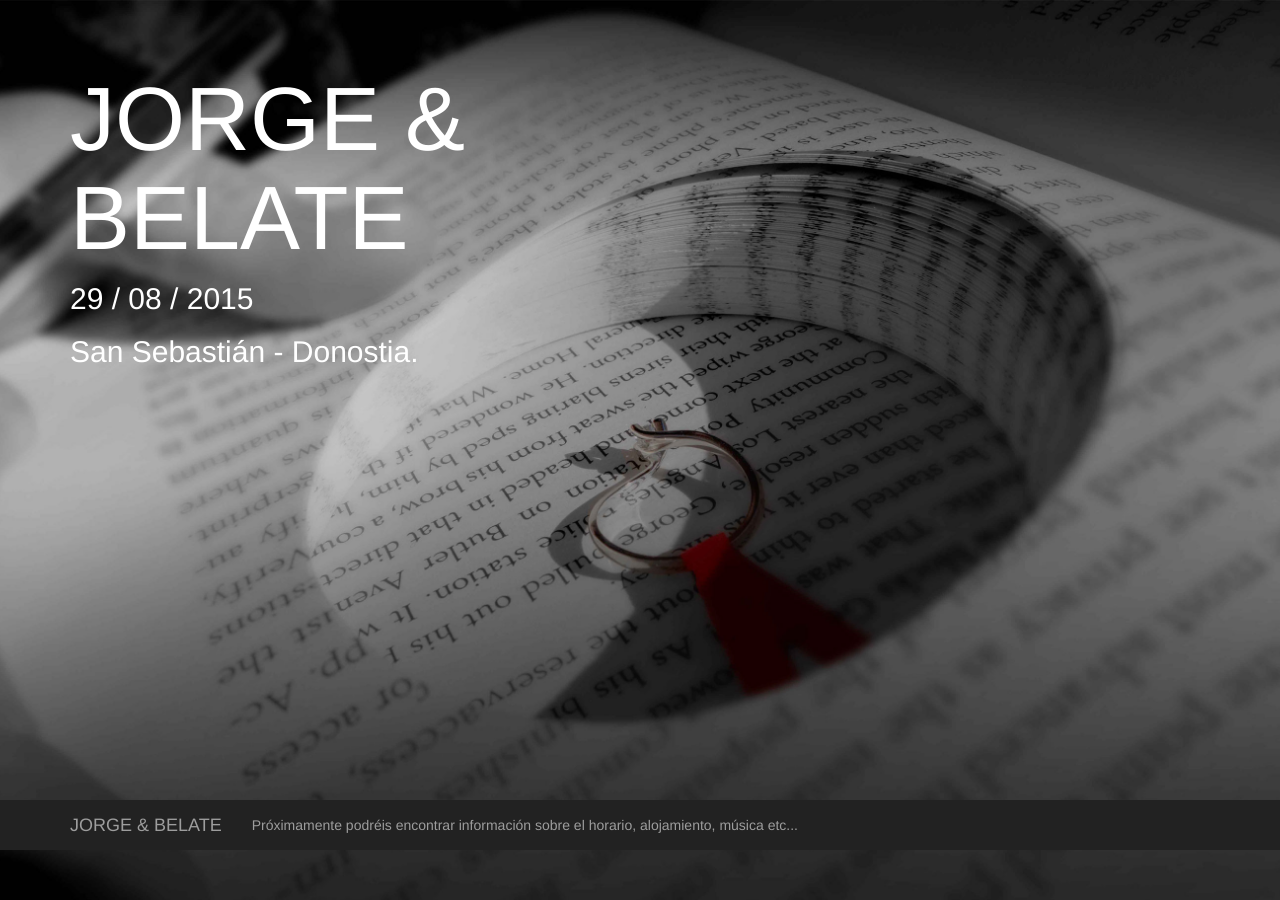
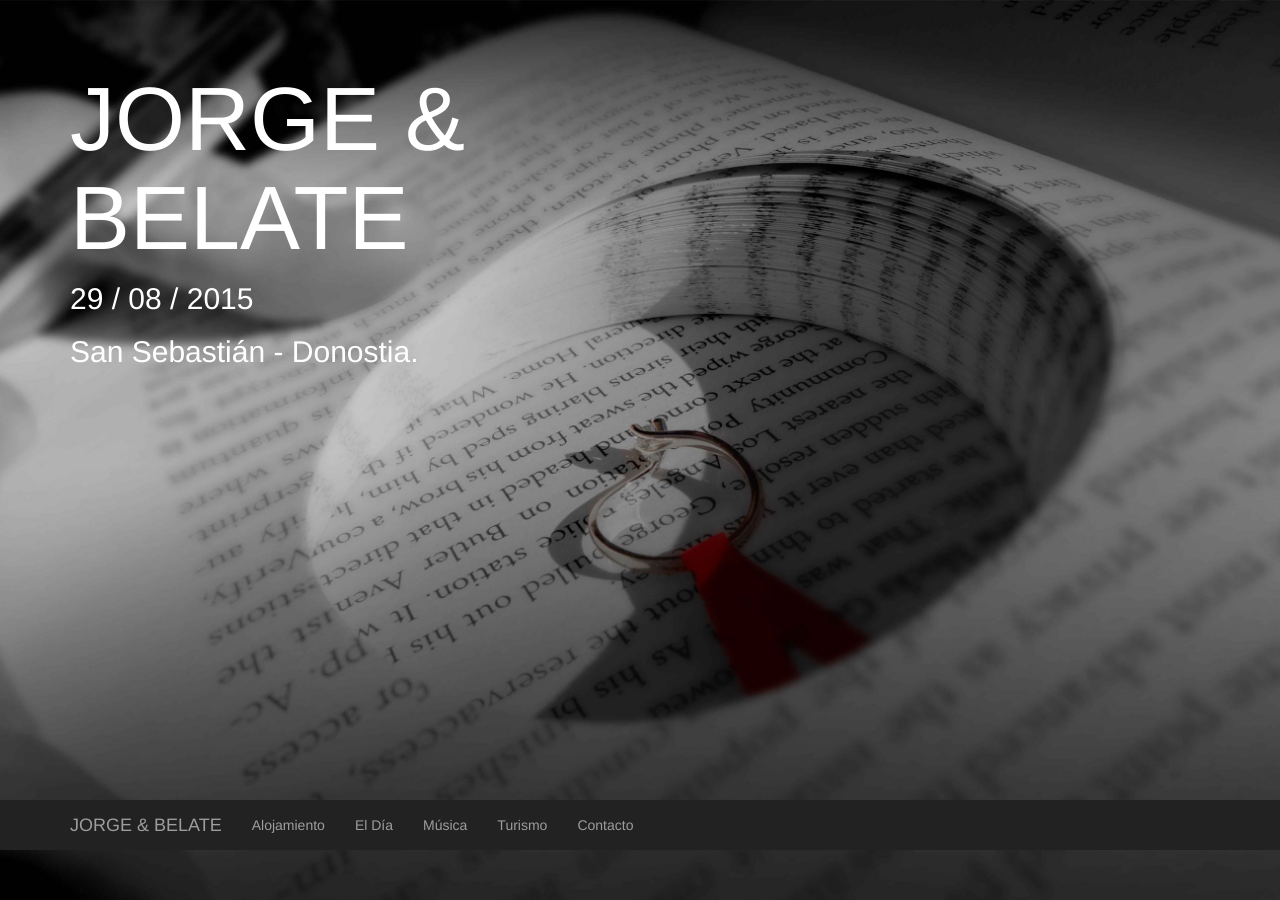
Before and after one commit to jorgeybelate/jorgeybelate.github.io, a Jekyll site: the page built from index.html, in a window 1280 px wide. Built offline with Jekyll 4.4.1, drawn with Linux system fonts in a browser that asks for light colours.

Commit message:
More sections

```diff
--- a/_includes/headers.html
+++ b/_includes/headers.html
@@ -6,7 +6,7 @@
 <meta name="format-detection" content="telephone=no">
 
 <link href="{{ "/css/bootstrap.min.css" | prepend: site.baseurl }}" rel="stylesheet">
-<link href="{{ "/css/the-big-picture.css" | prepend: site.baseurl }}" rel="stylesheet">
+<link href="{{ "/css/core.css" | prepend: site.baseurl }}" rel="stylesheet">
 <!--[if lt IE 9]>
     <script src="https://oss.maxcdn.com/libs/html5shiv/3.7.0/html5shiv.js"></script>
     <script src="https://oss.maxcdn.com/libs/respond.js/1.4.2/respond.min.js"></script>
--- a/_includes/navigation.html
+++ b/_includes/navigation.html
@@ -9,14 +9,16 @@
                 <span class="icon-bar"></span>
                 <span class="icon-bar"></span>
             </button>
-            <a class="navbar-brand" href="#">JORGE & BELATE</a>
+            <a class="navbar-brand" href="/">JORGE & BELATE</a>
         </div>
         <!-- Collect the nav links, forms, and other content for toggling -->
         <div class="collapse navbar-collapse" id="bs-example-navbar-collapse-1">
             <ul class="nav navbar-nav">
-                <li>
-                    <a href="#">Próximamente podréis encontrar información sobre el horario, alojamiento, música etc...</a>
-                </li>
+                <li><a href="/alojamiento/">Alojamiento</a></li>
+                <li><a href="/eldia/">El Día</a></li>
+                <li><a href="/musica/">Música</a></li>
+                <li><a href="/turismo/">Turismo</a></li>
+                <li><a href="/contacto/">Contacto</a></li>
             </ul>
         </div>
         <!-- /.navbar-collapse -->
--- a/css/the-big-picture.css
+++ b/css/core.css
@@ -8,7 +8,7 @@ body {
 	margin-top: 50px;
 	margin-bottom: 50px;
 	background: none;
-    color: white;
+  color: white;
 }
 
 .full {
@@ -19,12 +19,21 @@ body {
   background-size: cover;
 }
 
+.medium{
+  font-size:26px;
+  font-weight: 100;
+}
+
 .heading{
     font-weight: 100;
-     font-size: 30px;
+    font-size: 30px;
 }
 
-.heading h1{
+.right{
+  text-align: right;
+}
+
+.heading h1, h2{
      font-weight: 100;
      font-size: 90px;
 }
```
Also changed, not shown: alojamiento.html (added, +16 -0 lines), css/alojamiento.css (added, +7 -0 lines), css/turismo.css (added, +7 -0 lines), turismo.html (added, +16 -0 lines), img/alojamiento.jpg, img/turismo.jpg (added).
